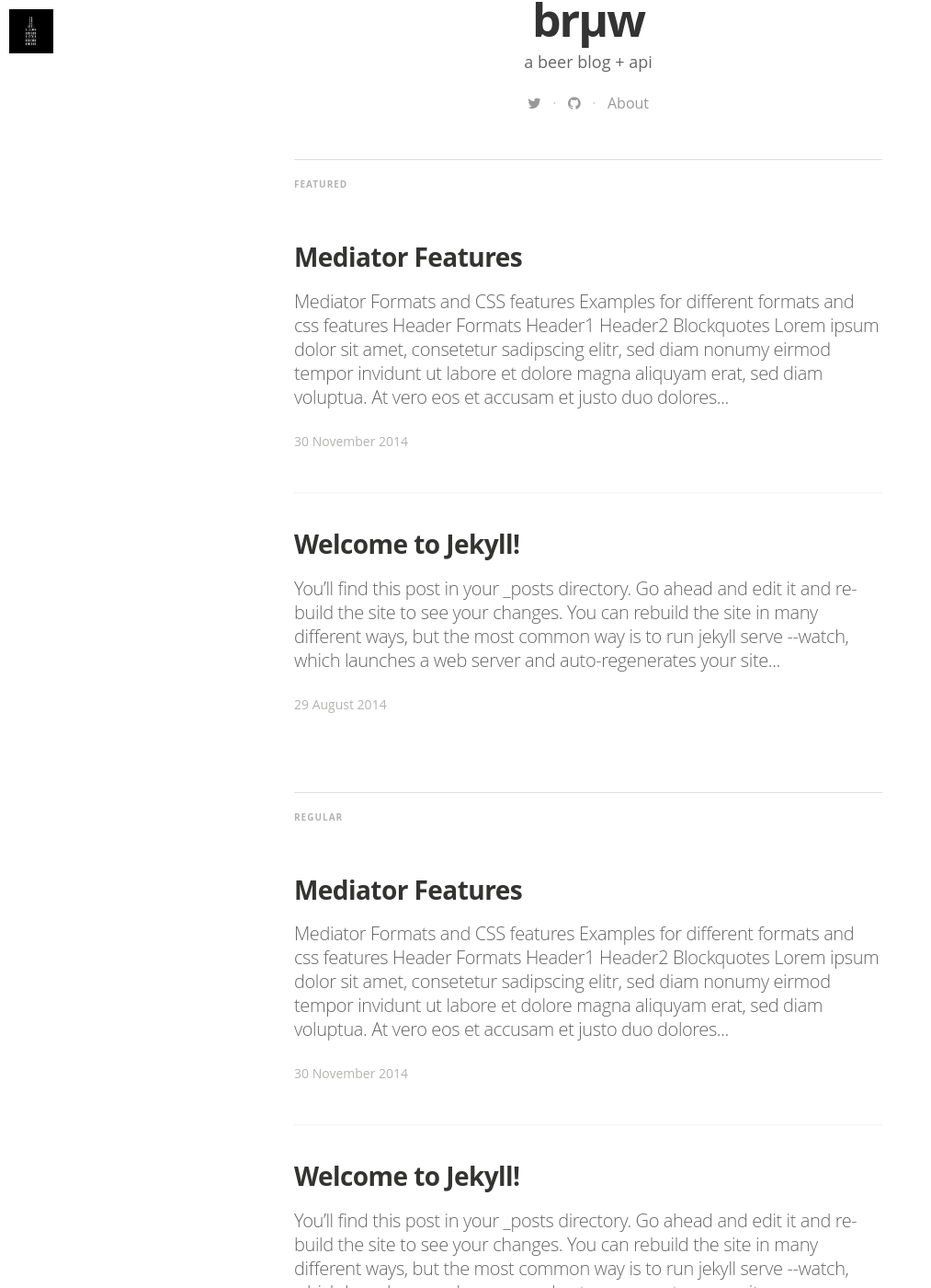
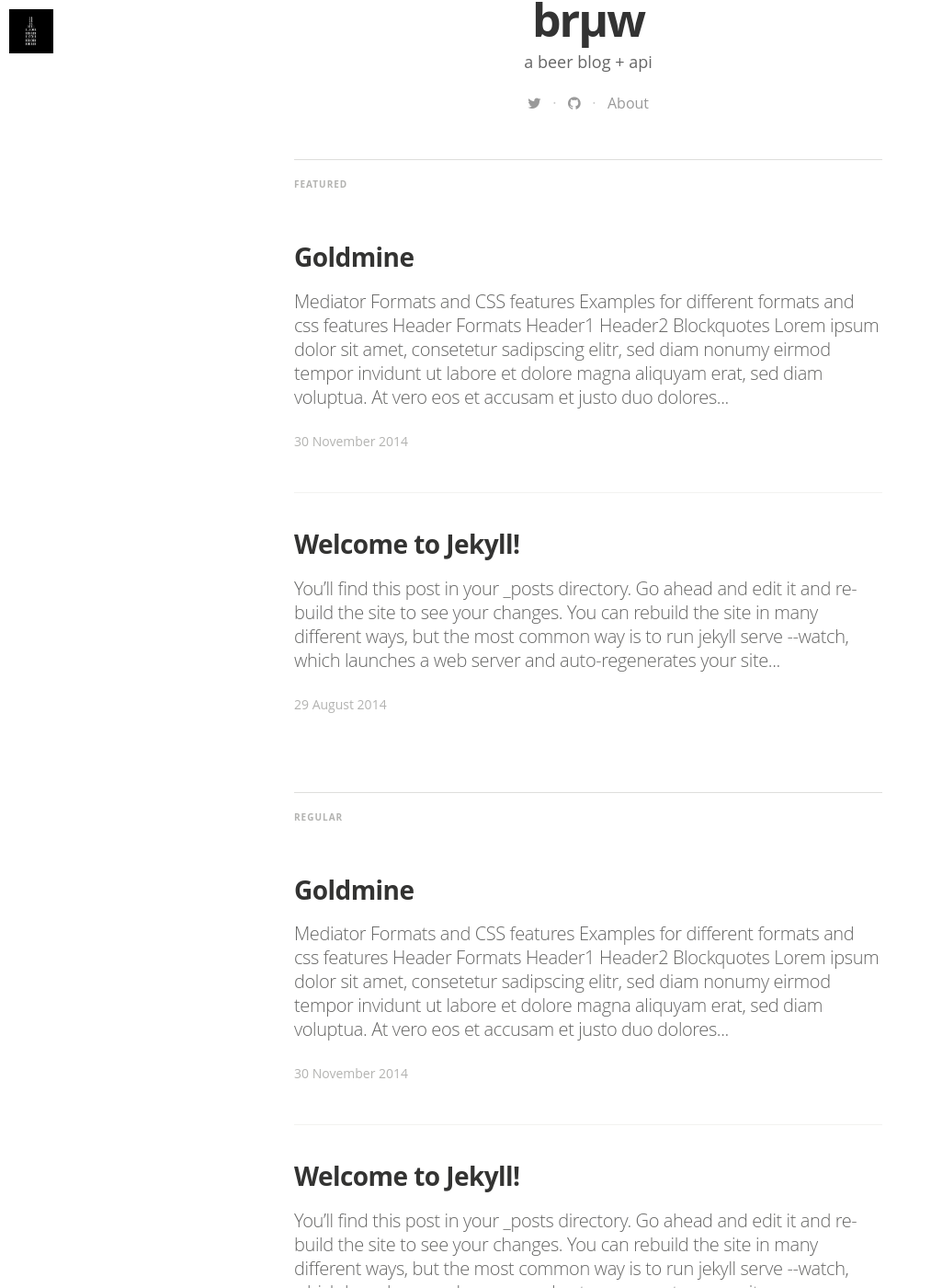
Before and after one commit to 0x139/bruw, a Jekyll site: the page built from index.html, in a window 1280 px wide and 1400 px high, scrolled down 538 px. Shown: the whole window at 92% size, without its empty margins (0-1013 px from the left). Built offline with Jekyll 4.4.1, drawn with Linux system fonts in a browser that asks for light colours; nearby versions of some CDN libraries; some web fonts are replaced; Markdown is read by kramdown in place of the engine named in the settings; the list of posts is cut into pages by our own code.

Commit message:
Changed Mediate post to Goldmine

```diff
--- a/_posts/2014-11-30-mediator_features.markdown
+++ b/_posts/2014-11-30-mediator_features.markdown
@@ -1,10 +1,10 @@
 ---
 layout: post
-title:  "Mediator Features"
+title:  "Goldmine"
 date:   2014-11-30 14:34:25
 categories: mediator feature
 tags: featured
-image: /assets/article_images/2014-11-30-mediator_features/night-track.JPG
+image: /assets/article_images/2014-11-30-mediator_features/goldmine1.jpg
 ---
 #Mediator Formats and CSS features
 
```
Also changed, not shown: assets/article_images/2014-11-30-mediator_features/goldmine1.jpg (added).
